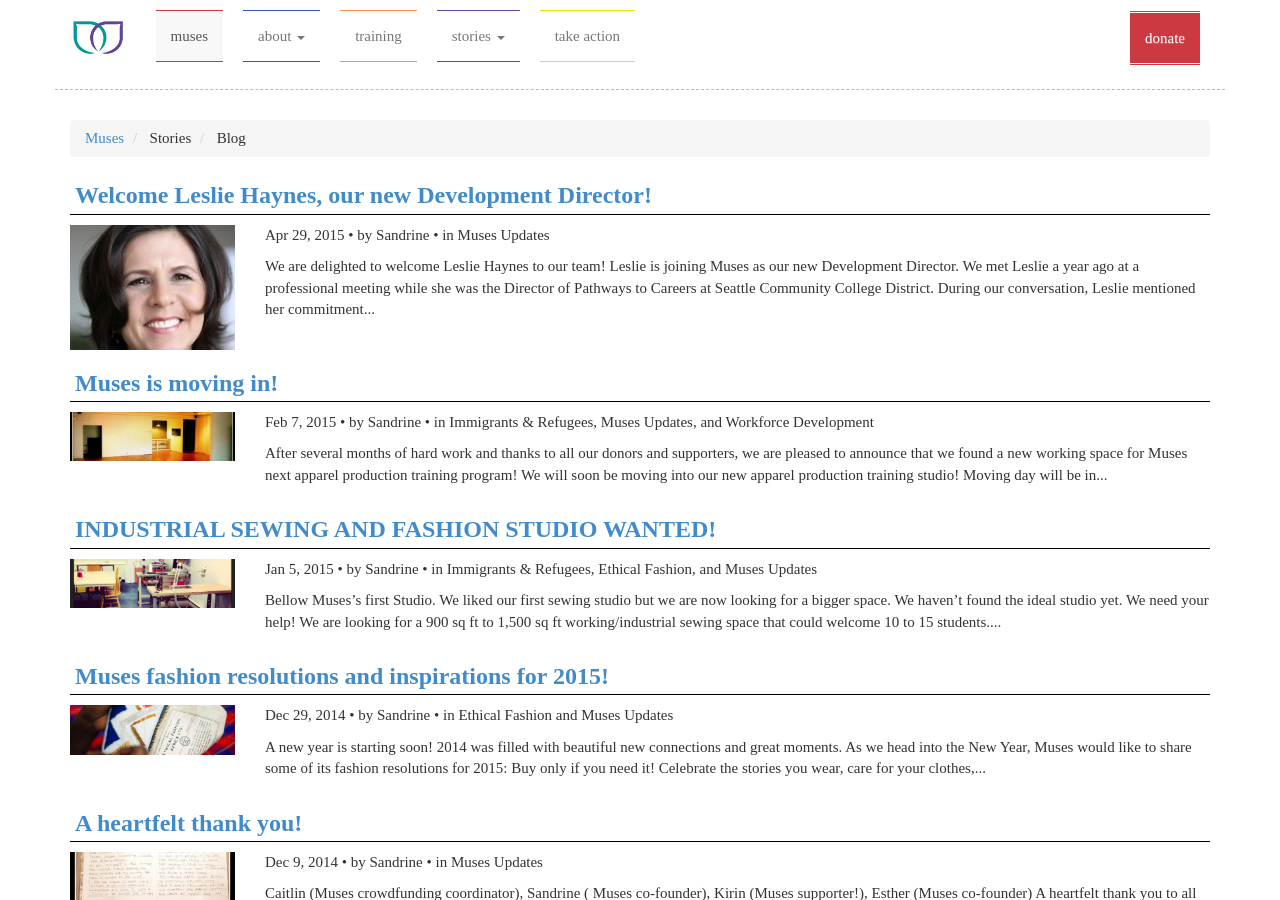
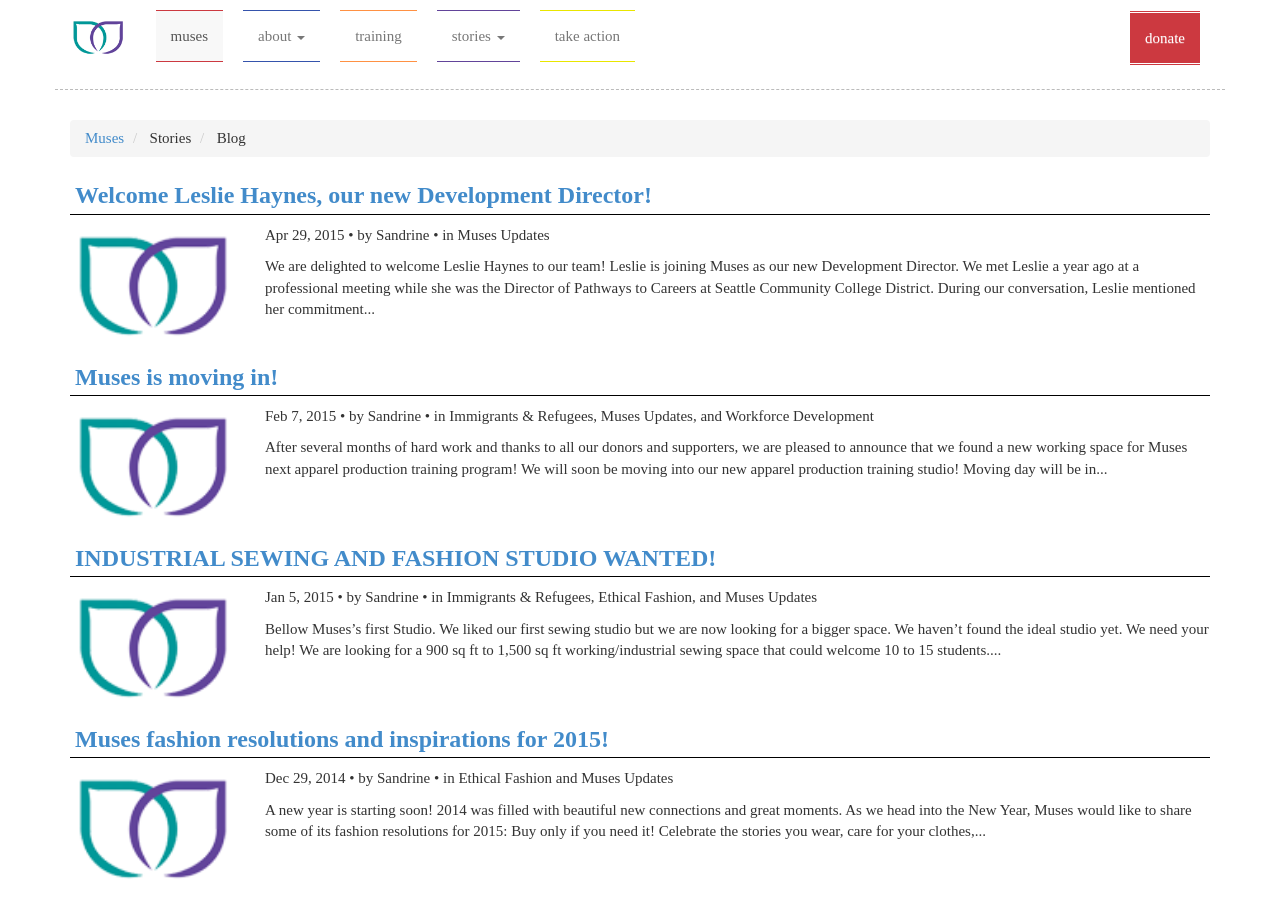
Before and after one commit to seattlemuses/seattlemuses.github.io, a Jekyll site: the page built from stories-blog.html, in a window 1280 px wide and 900 px high. Built offline with Jekyll 4.4.1, drawn with Linux system fonts in a browser that asks for light colours; nearby versions of some CDN libraries.

Commit message:
Modify blog list thumbnail.

```diff
--- a/_config.yml
+++ b/_config.yml
@@ -2,6 +2,7 @@
 
 title: "muses : conscious fashion studio"
 description: ""
+logo: /img/logo.png
 
 # Build configuration
 
--- a/stories-blog.html
+++ b/stories-blog.html
@@ -6,8 +6,10 @@
 <h1> <a href="{{ post.url | prepend: site.baseurl }}"> {{ post.title }} </a> </h1>
 <div class="row" style="padding-bottom: 10px">
   <div class="col-md-2 col-sm-2">
-    {% if post.hero %}
-    <img src="{{ site.baseurl }}{{ post.hero }}" style="max-width:100%" />
+    {% if post.thumbnail %}
+    <img src="{{ site.baseurl }}{{ post.thumbnail }}" style="width:100%" />
+    {% else %}
+    <img src="{{ site.baseurl }}{{ site.logo }}"      style="width:100%" />
     {% endif %}
   </div>
   <div class="col-md-10 col-sm-10">
```
